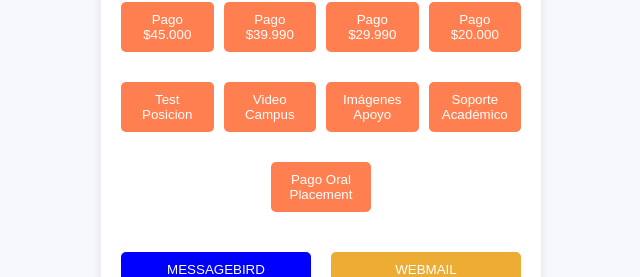
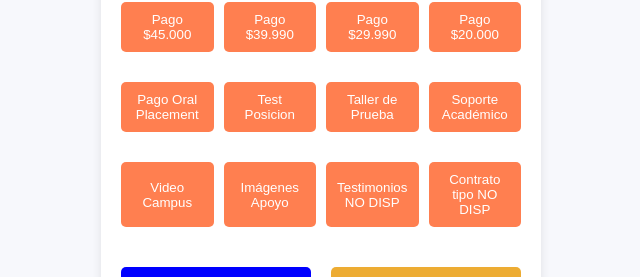
Before and after one commit to BestworkInstitute/panel_ejecutiva_interno_OK, a Next.js app: page / in a window 1280 px wide. Shown: the part 232-509 px from the top of the page, without its empty margins (319-959 px from the left). Built offline with nearby package versions, Linux system fonts and the light colour scheme.

Commit message:
Botones nuevosindex.js

```diff
--- a/pages/index.js
+++ b/pages/index.js
@@ -203,11 +203,14 @@ export default function Home() {
                         <button onClick={() => openExternal('https://www.webpay.cl/form-pay/297972')}>Pago $39.990</button>
                         <button onClick={() => openExternal('https://www.webpay.cl/form-pay/297971')}>Pago $29.990</button>
                         <button onClick={() => openExternal('https://www.webpay.cl/form-pay/297968')}>Pago $20.000</button>
+                        <button onClick={() => openExternal('https://www.flow.cl/btn.php?token=qd9nyjy')}>Pago Oral Placement</button>
                         <button onClick={() => openExternal('https://www.riddle.com/view/357576')}>Test Posicion</button>
+                        <button onClick={() => openExternal('https://taller-prueba-uwge.vercel.app/')}>Taller de Prueba</button>
+                        <button onClick={() => openExternal('https://mensajes-adm.vercel.app/')}>Soporte Académico</button>
                         <button onClick={() => openExternal('https://www.youtube.com/watch?time_continue=9&v=ws7VZnz70Ec')}>Video Campus</button>
                         <button onClick={() => openExternal('https://drive.google.com/drive/folders/1efbd3lupHso7R7uiJbUZhQJgZZFOYe4h')}>Imágenes Apoyo</button>
-                        <button onClick={() => openExternal('https://mensajes-adm.vercel.app/')}>Soporte Académico</button>
-                        <button onClick={() => openExternal('https://www.flow.cl/btn.php?token=qd9nyjy')}>Pago Oral Placement</button>
+                        <button onClick={() => openExternal('https://www.google.cl')}>Testimonios NO DISP</button>
+                        <button onClick={() => openExternal('https://www.google.cl')}>Contrato tipo NO DISP</button>
                     </div>
 
                     {/* Sección de botones en dos columnas */}
@@ -231,7 +234,6 @@ export default function Home() {
                             <button className="datos-comprobante-pago" onClick={() => openExternal('https://docs.google.com/spreadsheets/d/1IOzgb0iTxRrFus-1YUpvP2-Ghbz4bTEr9laun-GvuGQ/edit?gid=770704000#gid=770704000')}>DATOS COMPROBANTE DE PAGO</button>
                             <button className="contacto" onClick={() => openExternal('https://docs.google.com/spreadsheets/d/1rQTnbiXqjzdnrKVPDsfAvteQ0Swk8Pr2pKg48EiKx7Q/edit?gid=274774790#gid=274774790')}>CONFIRMACIÓN ONBOARDING</button>
                             <button className="casos" onClick={() => openExternal('https://docs.google.com/forms/d/e/1FAIpQLSesFiwsz1oliP4ssdyt_NATzRNEHpRGpwqEw3oV3fUnzZtOEg/viewform')}>ATENCIÓN DE CASOS</button>
-                            <button className="taller" onClick={() => openExternal('https://taller-prueba-uwge.vercel.app/')}>TALLER DE PRUEBA</button>
                         </div>
                     </div>
 
```
